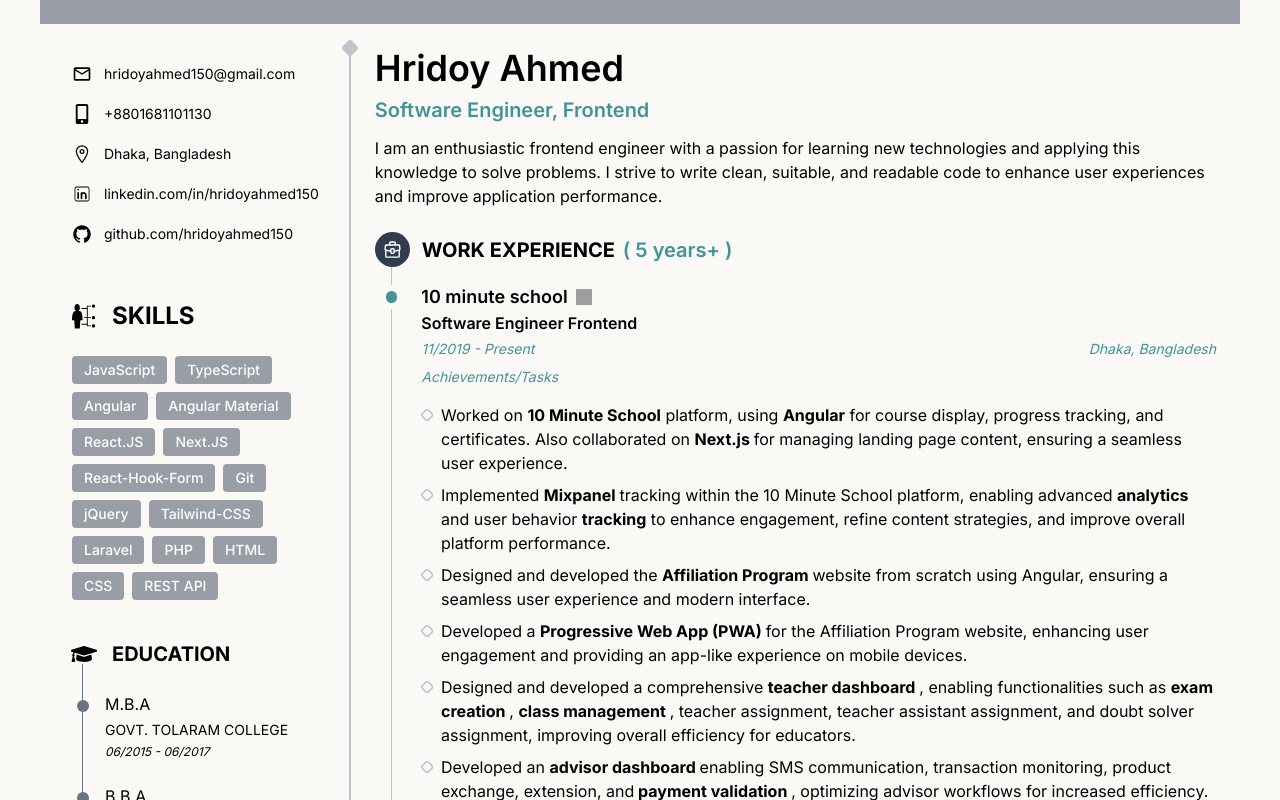
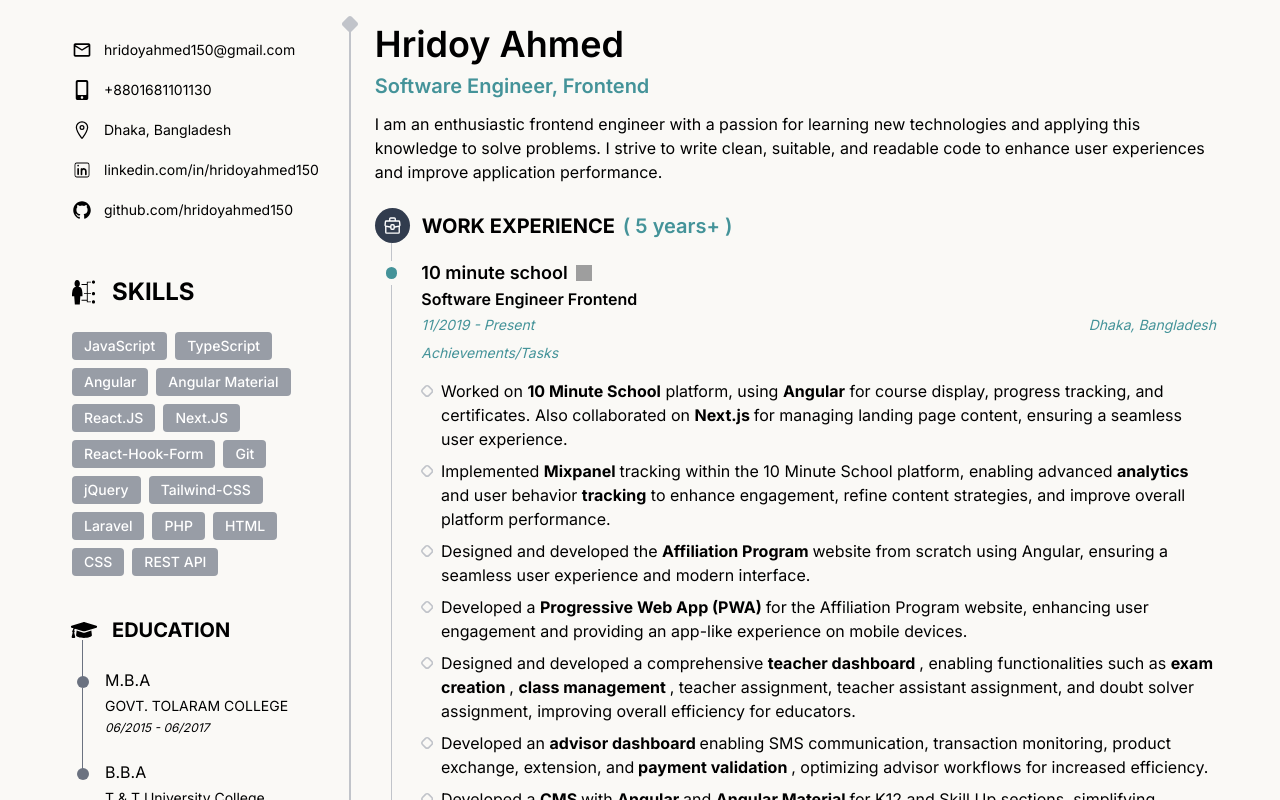
Before and after one commit to hridoyahmed150/hridoy-ahmed, a Next.js app: page / in a window 1280 px wide. Shown: the top 800 px of the page. Built offline with nearby package versions, Linux system fonts and the light colour scheme; grey boxes are pictures that could not be loaded.

Commit message:
update design

```diff
--- a/components/Pages/Home.tsx
+++ b/components/Pages/Home.tsx
@@ -19,7 +19,7 @@
     <>
       <div className="Home_container ">
         <div className="!px-2 bg-[#FAF9F6] container md:!p-0 relative mx-auto">
-          <Header />
+          {/* <Header /> */}
           <div className="flex gap-6 flex-col md:flex-row rounded-xl ">
             <div className="block md:hidden">
               <div>
--- a/components/common/header.tsx
+++ b/components/common/header.tsx
@@ -4,7 +4,7 @@
 export default function header() {
   return (
     <div className="mb-0 text-white flex justify-center items-center bg-[#989DA6] py-2 md:py-3 sticky top-0 z-[2] -mx-2 md:mx-0 md:px-0 px-4 left-0">
-      {/* <div className="md:inline-block">
+      <div className="md:inline-block">
         <a
           className="flex justify-center items-center gap-2"
           download="hridoy-ahmed.pdf"
@@ -13,7 +13,7 @@
           <h2 className="md:text-xl">Download My CV</h2>
           <BsCloudDownloadFill className="w-6 h-6" />
         </a>
-      </div> */}
+      </div>
     </div>
   );
 }
```
